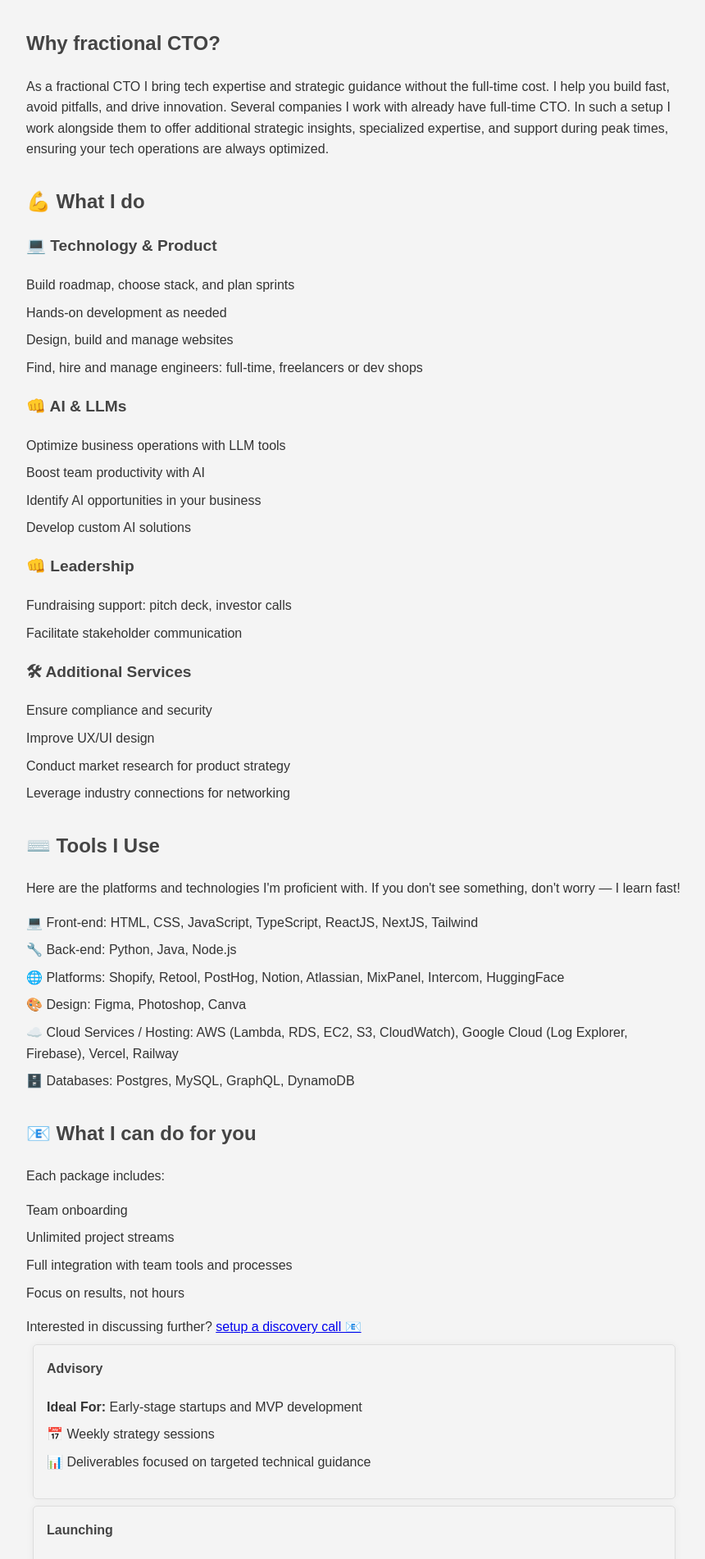
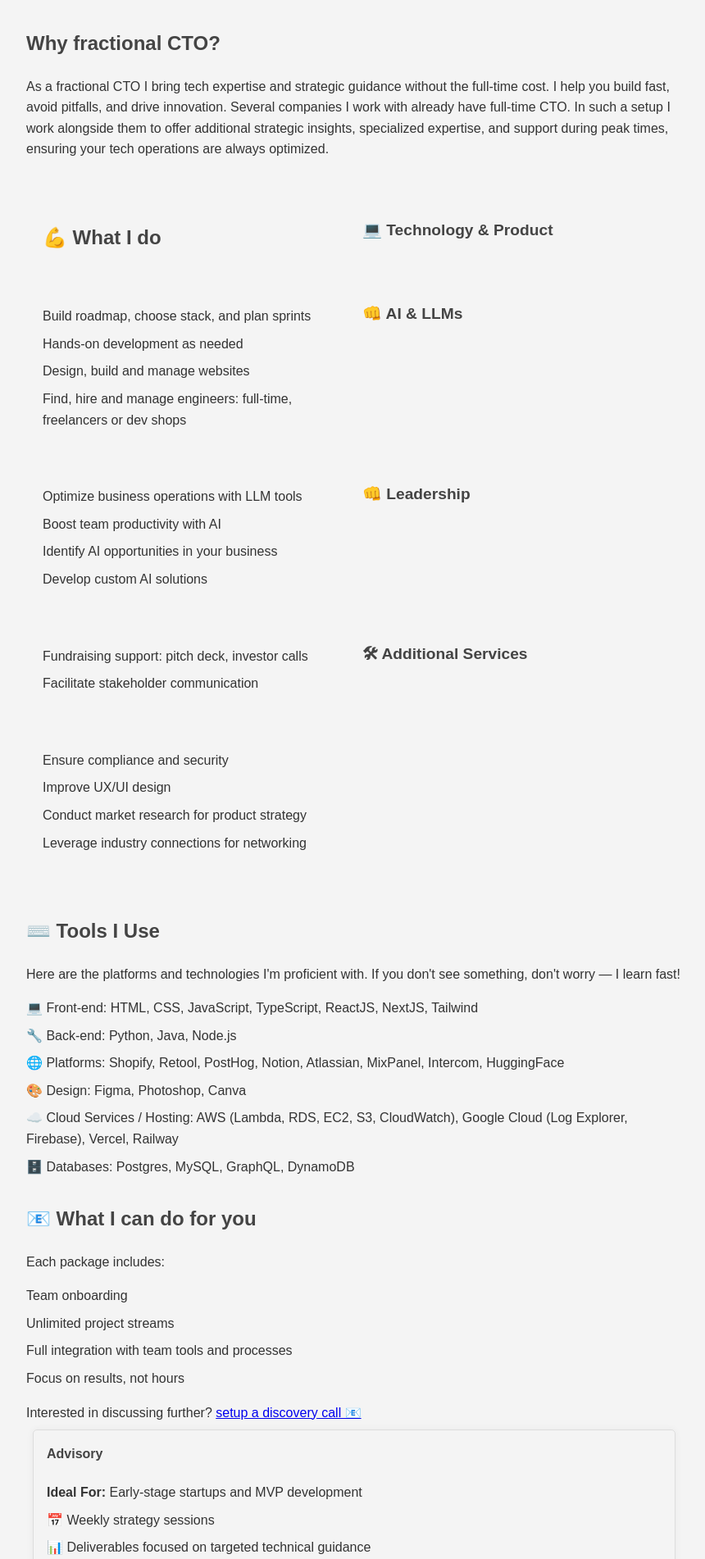
Before and after one commit to theshajha/theshajha, a Jekyll site: the page cto.html, which Jekyll copies as it is, in a window 1280 px wide. Shown: the part 494-2396 px from the top of the page at 82% size, without its empty margins (208-1068 px from the left). Built offline with Jekyll 4.4.1, drawn with Linux system fonts in a browser that asks for light colours.

Commit message:
updated landing page

```diff
--- a/cto.html
+++ b/cto.html
@@ -81,6 +81,34 @@
             content: "👉🏻";
             margin-right: 0.5em;
         }
+
+        .services-container {
+            display: grid;
+            grid-template-columns: repeat(2, 1fr);
+            gap: 20px;
+            padding: 20px;
+        }
+
+        .service {
+            background-color: #f9f9f9;
+            padding: 20px;
+            border-radius: 8px;
+            box-shadow: 0 4px 6px rgba(0, 0, 0, 0.1);
+        }
+
+        .service h2, .service h3 {
+            margin-top: 0;
+        }
+
+        .service ul {
+            list-style-type: none;
+            padding-left: 0;
+        }
+
+        .service ul li {
+            margin: 10px 0;
+        }
+
         .packages-list ul li::before {
             content: "✅";
             margin-right: 0.5em;
@@ -138,7 +166,7 @@
         <p>As a fractional CTO I bring tech expertise and strategic guidance without the full-time cost. I help you build fast, avoid pitfalls, and drive innovation. Several companies I work with already have full-time CTO. In such a setup I work alongside them to offer additional strategic insights, specialized expertise, and support during peak times, ensuring your tech operations are always optimized.</p>
     </section>
 
-    <section class="section">
+    <section class="section services-container">
         <h2>💪 What I do</h2>
 
         <h3>💻 Technology & Product</h3>
```
